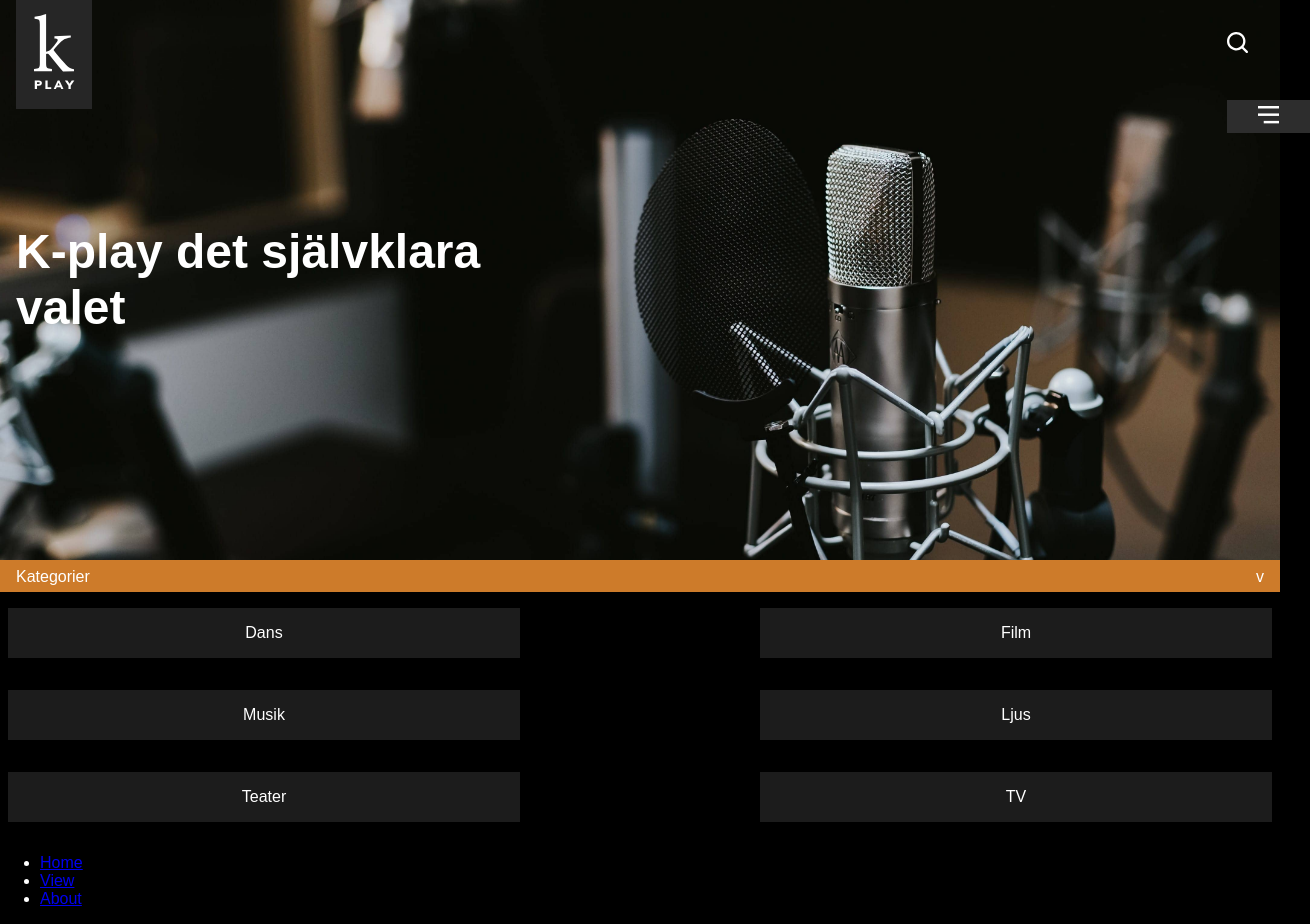
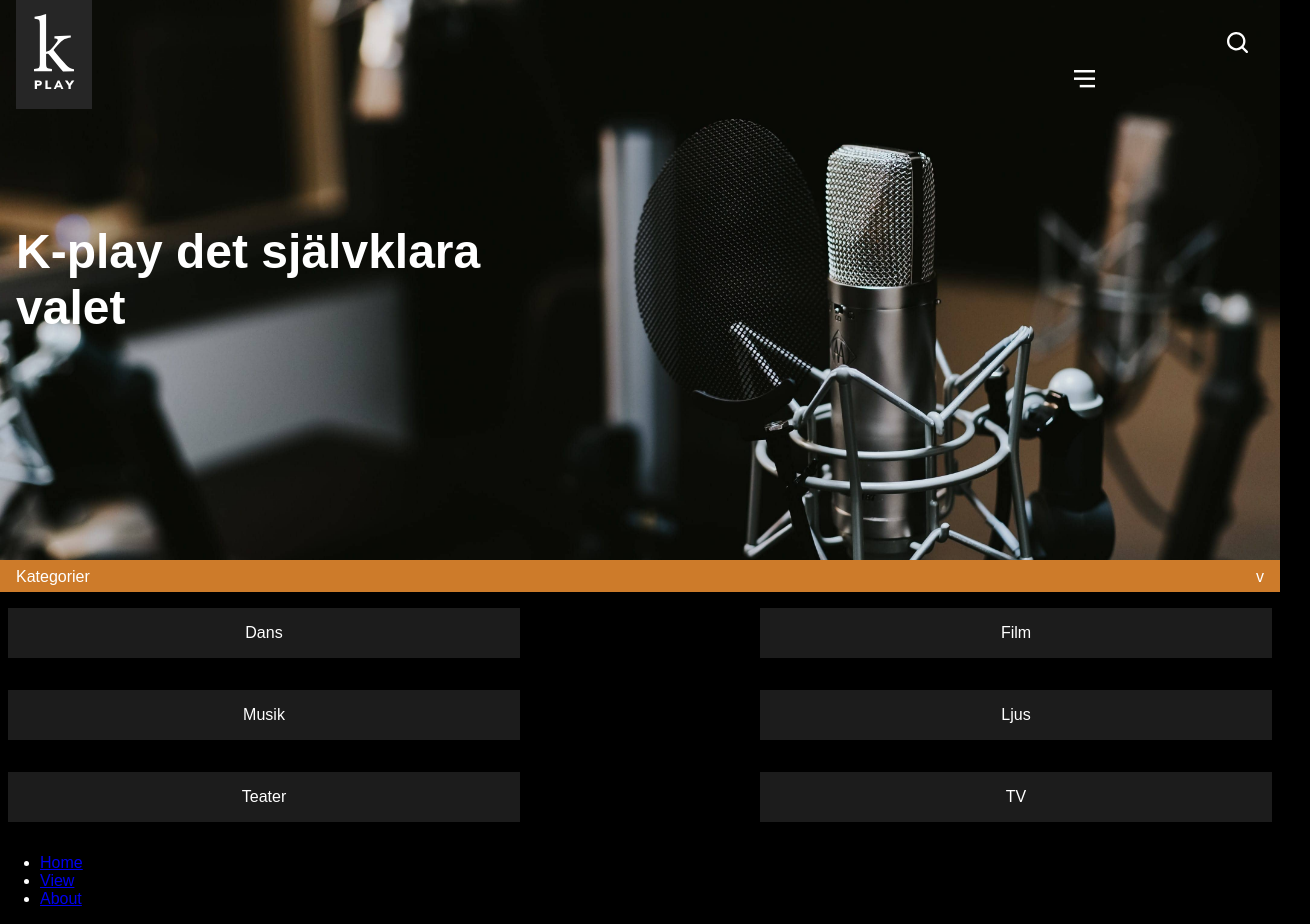
Before and after one commit to brooman/Kulturakademin, a React (Create React App) app: page / in a window 1280 px wide. Shown: the whole page, 1310 px wide, since content can reach past the window. Built offline with nearby package versions, Linux system fonts and the light colour scheme; a web font is replaced by a local one.

Commit message:
Added some styling

```diff
--- a/src/components/Menu/index.module.scss
+++ b/src/components/Menu/index.module.scss
@@ -16,4 +16,17 @@
   a {
     color: pink;
   }
+
+  button {
+    color: $defaultWhite;
+    font-weight: 300;
+    font-size: 16px;
+    position: fixed;
+    top: 8%;
+    right: 5%;
+    color: #fff;
+    background: none;
+    border: none;
+    outline: none;
+  }
 }
```
